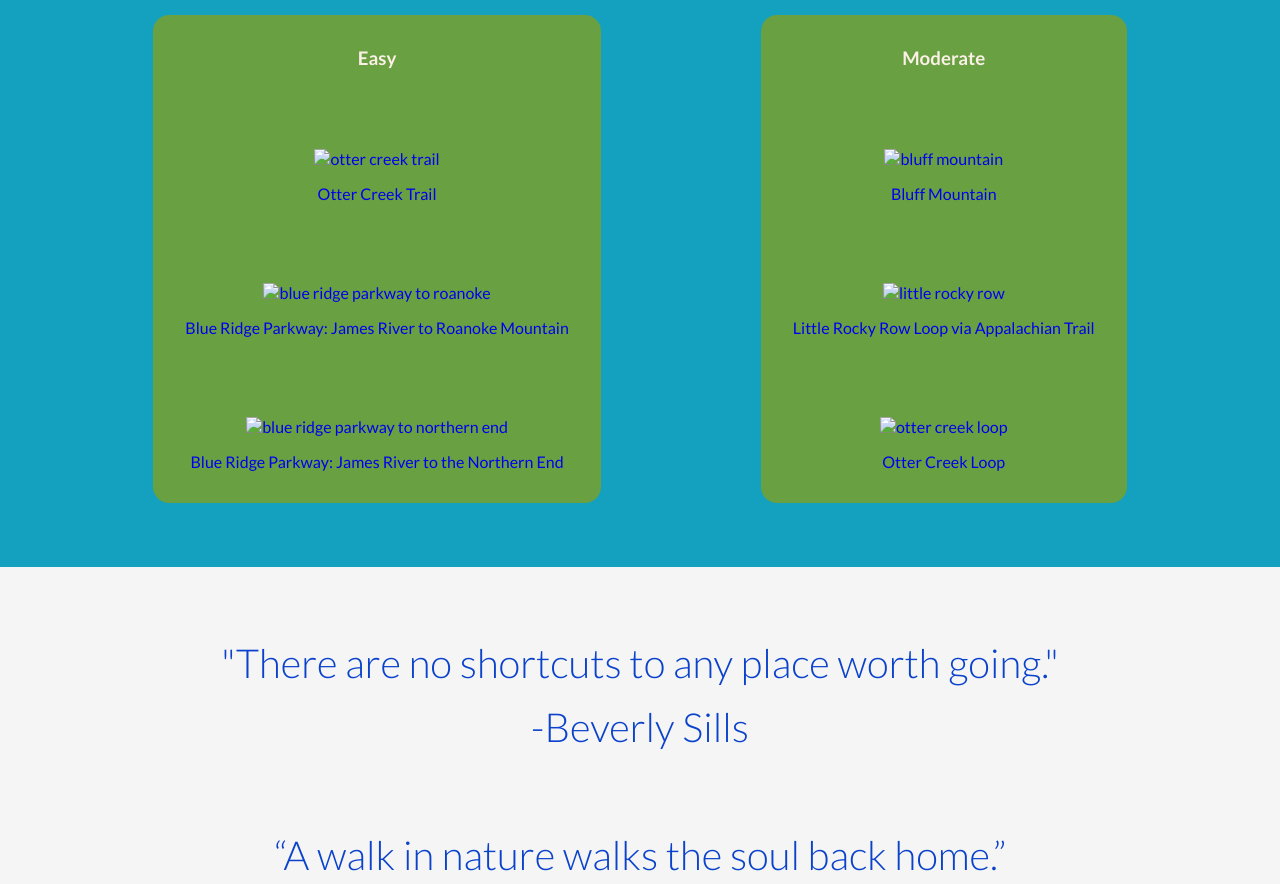
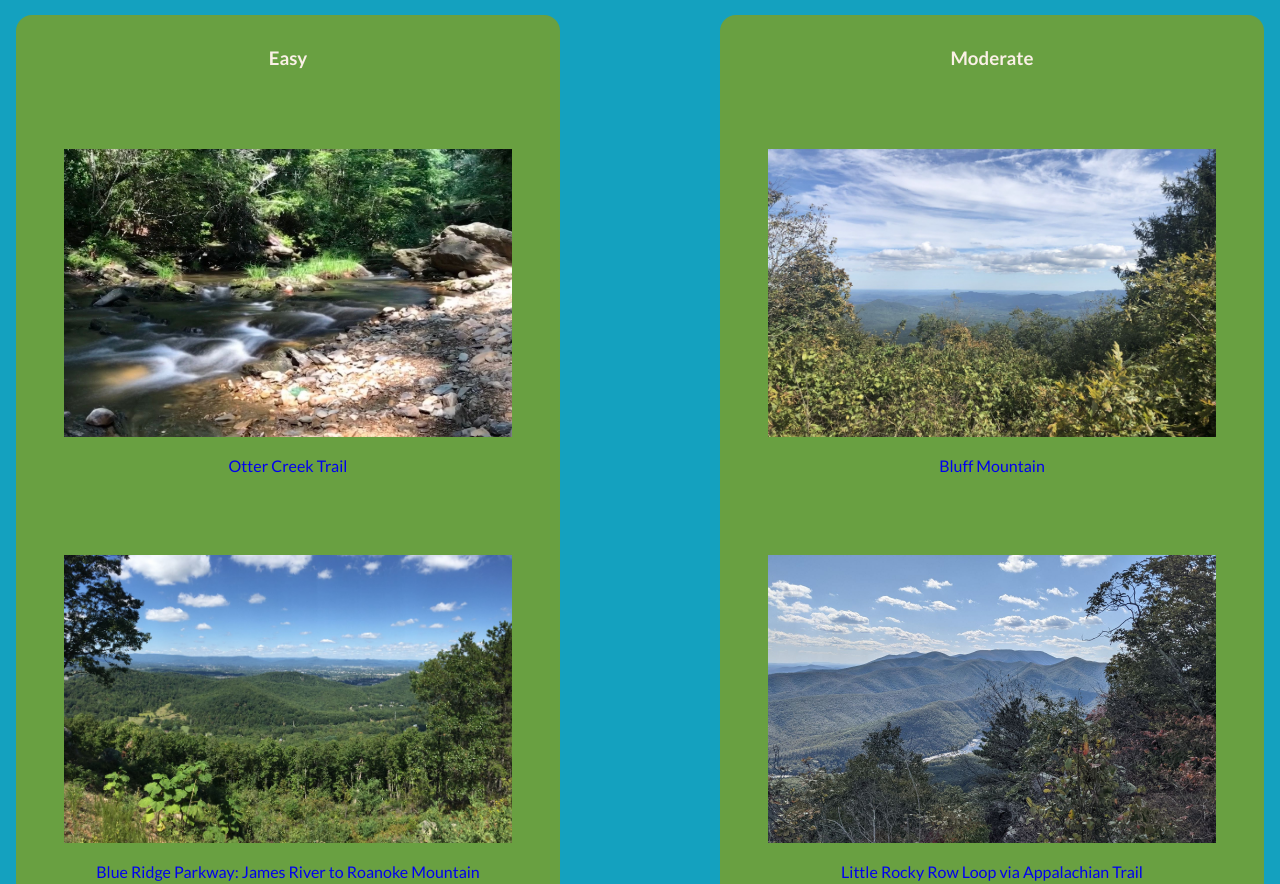
Before and after one commit to Mirthomasson/Responsive-club-website, a plain HTML site: page index.html in a window 1280 px wide. Shown: the part 780-1664 px from the top of the page. Drawn offline with Linux system fonts and the light colour scheme; files whose address does not match are found by name; a web font is replaced by a local one.

Commit message:
img link fix

```diff
--- a/index.html
+++ b/index.html
@@ -4,7 +4,7 @@
 		<meta charset="UTF-8" />
 		<meta http-equiv="X-UA-Compatible" content="IE=edge" />
 		<meta name="viewport" content="width=device-width, initial-scale=1.0" />
-		<link rel="stylesheet" href="styles.css" />
+		<link rel="stylesheet" href="./styles.css" />
 		<link rel="preconnect" href="https://fonts.googleapis.com" />
 		<link rel="preconnect" href="https://fonts.gstatic.com" crossorigin />
 		<link
@@ -21,7 +21,7 @@
 			rel="stylesheet"
 			href="https://cdnjs.cloudflare.com/ajax/libs/font-awesome/4.7.0/css/font-awesome.min.css"
 		/>
-		<link rel="icon" href="/images/monroe-trail-club-logo.png" />
+		<link rel="icon" href="monroe-trail-club-logo.png" />
 		<title>Monroe Trail Club</title>
 	</head>
 	<body>
@@ -57,14 +57,14 @@
 				<a
 					href="https://www.alltrails.com/trail/us/virginia/otter-creek-trail?ref=result-card"
 					target="blank"
-					><img src="images/otter-creek-2.jpeg" alt="otter creek trail" />
+					><img src="otter-creek-2.jpeg" alt="otter creek trail" />
 					<figcaption>Otter Creek Trail</figcaption></a
 				>
 				<a
 					href="https://www.alltrails.com/trail/us/virginia/the-blue-ridge-parkway-james-river-visitor-center-to-roanoke-mountain?ref=result-card"
 					target="blank"
 					><img
-						src="images/blue-ridge-parkway.jpeg"
+						src="blue-ridge-parkway.jpeg"
 						alt="blue ridge parkway to roanoke"
 					/>
 					<figcaption>
@@ -75,7 +75,7 @@
 					href="https://www.alltrails.com/trail/us/virginia/blue-ridge-parkway-james-river-to-the-northern-end?ref=result-card"
 					target="blank"
 					><img
-						src="images/blue-ridge-parkway-2.jpeg"
+						src="blue-ridge-parkway-2.jpeg"
 						alt="blue ridge parkway to northern end"
 					/>
 					<figcaption>
@@ -88,13 +88,13 @@
 				<a
 					href="https://www.alltrails.com/trail/us/virginia/bluff-mountain?ref=result-card"
 					target="blank"
-					><img src="images/bluff-mountain.jpeg" alt="bluff mountain" />
+					><img src="bluff-mountain.jpeg" alt="bluff mountain" />
 					<figcaption>Bluff Mountain</figcaption></a
 				>
 				<a
 					href="https://www.alltrails.com/trail/us/virginia/little-rocky-row-loop-via-appalachian-trail?ref=result-card"
 					target="blank"
-					><img src="images/little-rocky-row.jpeg" alt="little rocky row" />
+					><img src="little-rocky-row.jpeg" alt="little rocky row" />
 					<figcaption>
 						Little Rocky Row Loop via Appalachian Trail
 					</figcaption></a
@@ -102,7 +102,7 @@
 				<a
 					href="https://www.alltrails.com/trail/us/virginia/otter-creek-loop?ref=result-card"
 					target="blank"
-					><img src="images/otter-creek.jpeg" alt="otter creek loop" />
+					><img src="otter-creek.jpeg" alt="otter creek loop" />
 					<figcaption>Otter Creek Loop</figcaption></a
 				>
 			</div>
```
